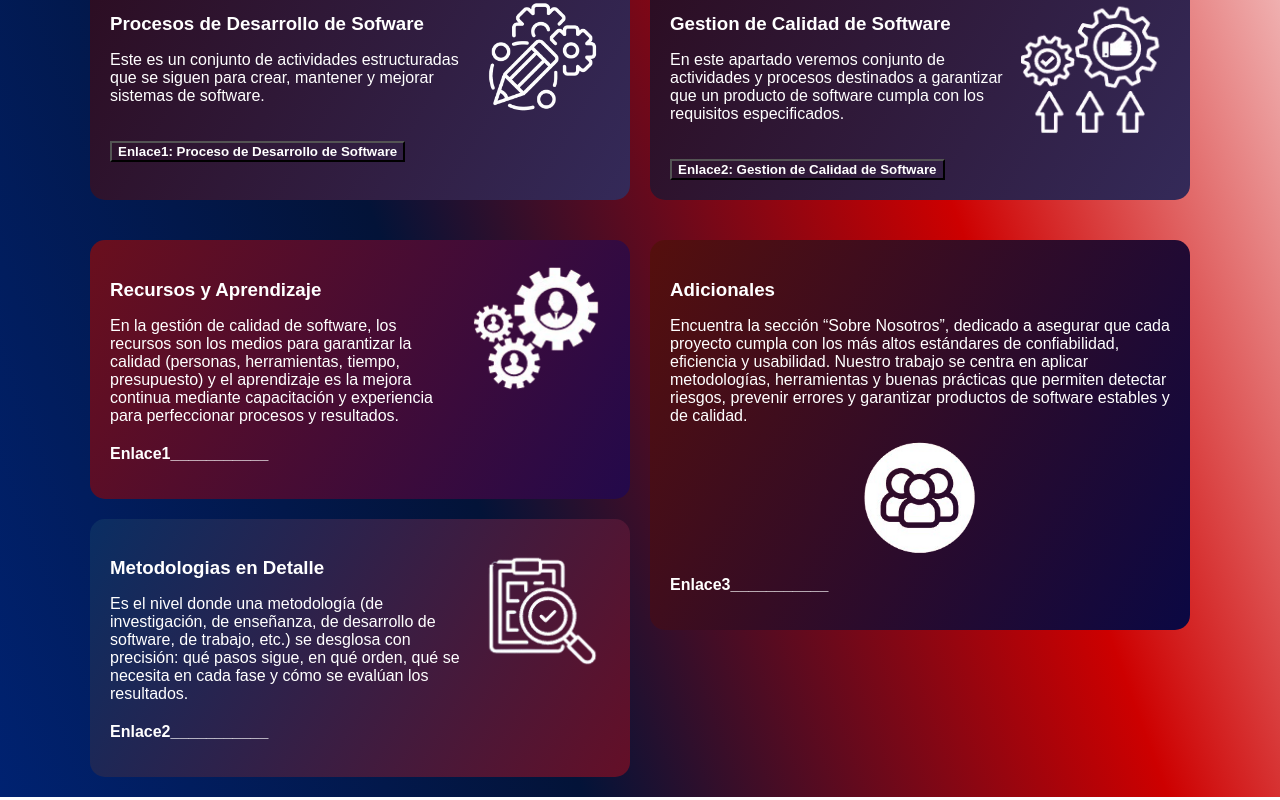
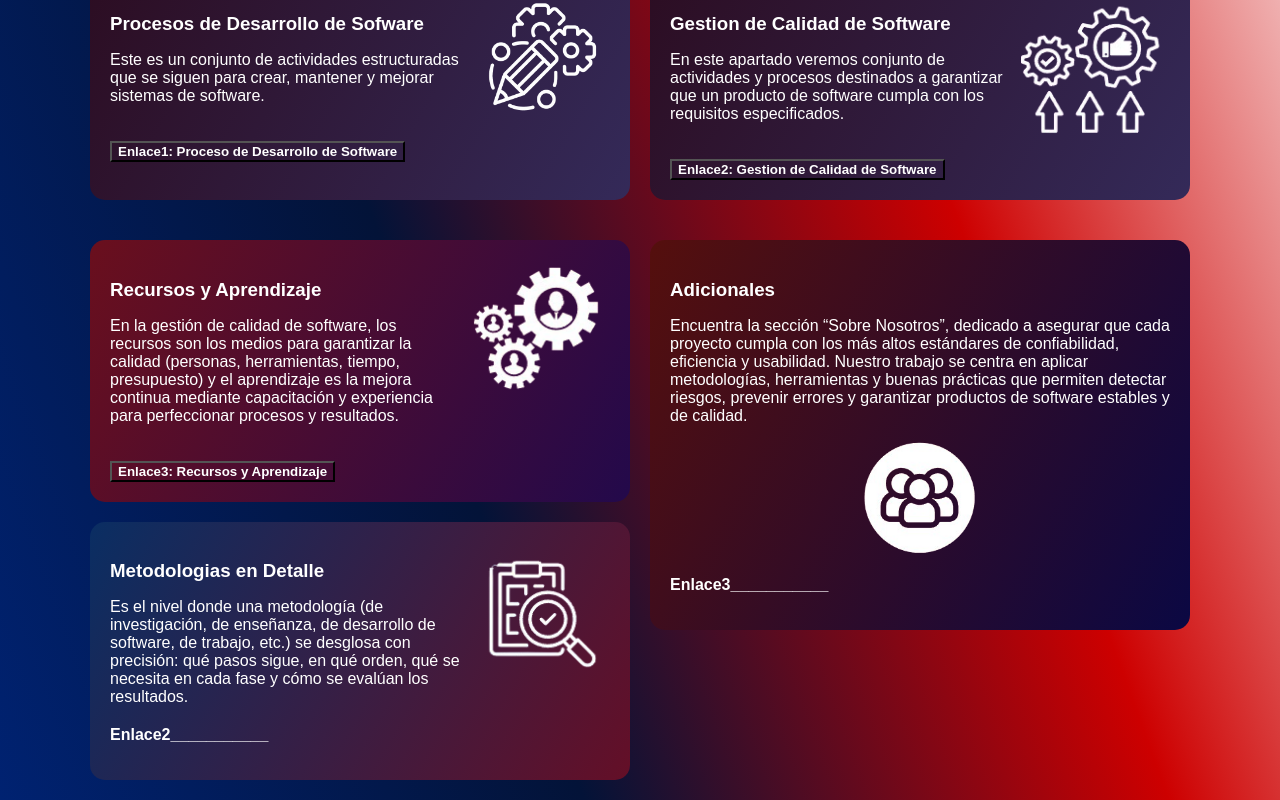
Before and after one commit to GastooCom/P-gina-Funcional-Prototipos, a React (Create React App) app in the folder proyecto_sgc/: page / in a window 1280 px wide. Shown: the part 500-1300 px from the top of the page. Built offline with nearby package versions, Linux system fonts and the light colour scheme.

Commit message:
Subiendo enlace 3 a Inicio.jsx

```diff
--- a/proyecto_sgc/src/components/Inicio.jsx
+++ b/proyecto_sgc/src/components/Inicio.jsx
@@ -88,7 +88,7 @@ export default function Inicio() {
                 presupuesto) y el aprendizaje es la mejora continua mediante
                 capacitación y experiencia para perfeccionar procesos y resultados.
             </p>
-            <p className="enlace">Enlace1___________</p>
+            <button className="enlace" onClick={() => navigate("/recursosaprendizaje")}>Enlace3: Recursos y Aprendizaje</button>
             </div>
             <div className="imagen3">
             <img src={imagen3} alt="Imagen3" width={150}/>
```
